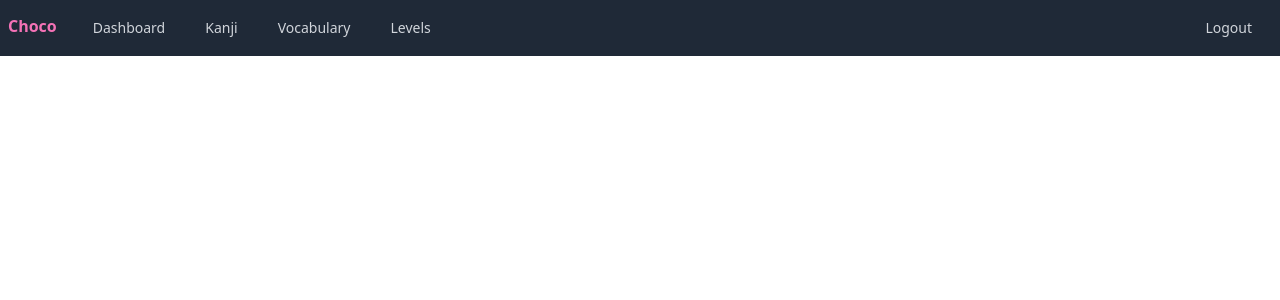
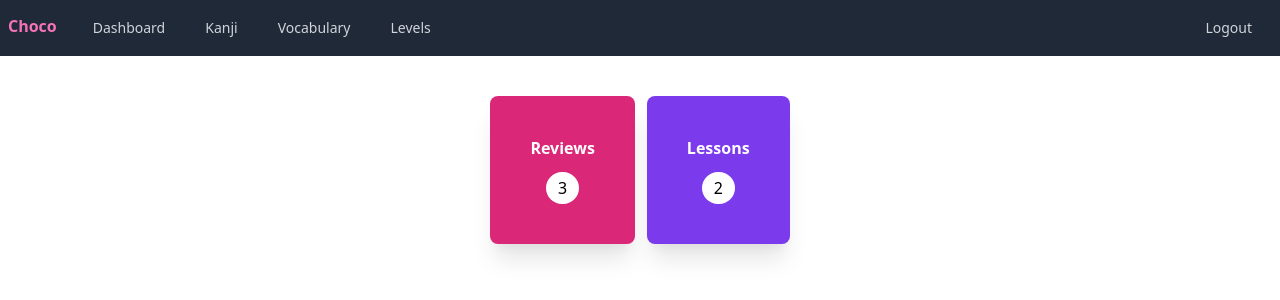
Before and after one commit to dokdek/choco-site, a Next.js app: page / in a window 1280 px wide. Shown: the top 300 px of the page. Built offline with nearby package versions, Linux system fonts and the light colour scheme.

Commit message:
Added lessons and review cards

```diff
--- a/pages/index.js
+++ b/pages/index.js
@@ -1,8 +1,16 @@
 import Head from 'next/head'
 import Navbar from "../components/navbar";
+import ReviewCard from "../components/review-card";
+import LessonCard from "../components/lesson-card";
 
 export default function Home() {
   return (
+    <div>
     <Navbar/>
+    <div className="lessons-div flex flex-col md:flex-row justify-center items-center space-y-3 md:space-x-3 md:space-y-0 my-10">
+    <ReviewCard/>
+    <LessonCard/>
+    </div>
+    </div>
   )
 }
```
